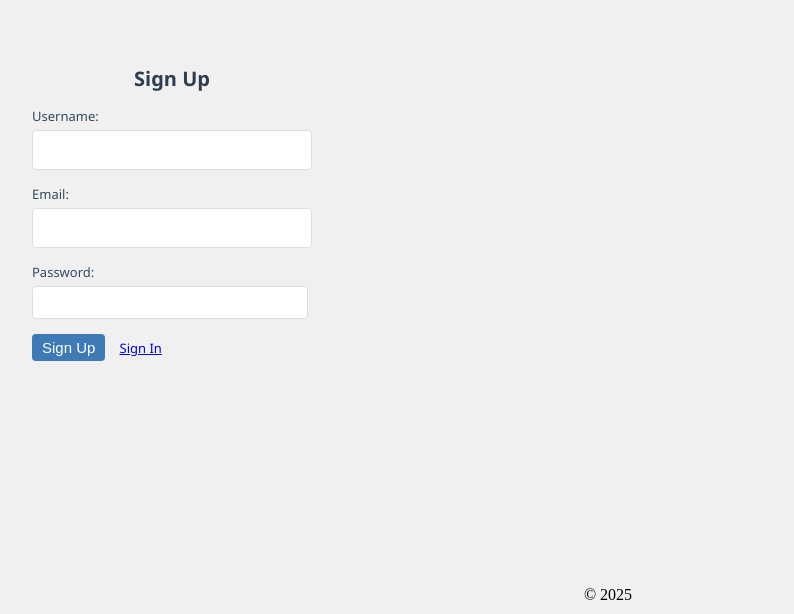
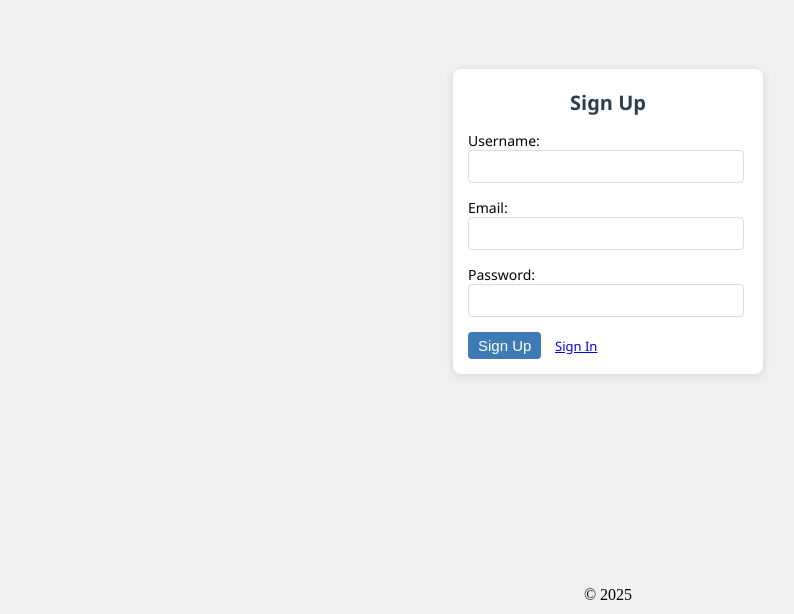
Before and after one commit to never-never-more/fastapi-project, a FastAPI app: page /registr in a window 1280 px wide. Shown: the part 56-670 px from the top of the page, without its empty margins (32-826 px from the left). Run offline with FastAPI, Linux system fonts and the light colour scheme.

Commit message:
css changes

```diff
--- a/static/site.css
+++ b/static/site.css
@@ -61,12 +61,12 @@ hr { /* линия между навбаром и остальным боди */
 }
 
 
-/* -------------- Login/Registration form --------------- */
+/* -------------- Forms --------------- */
 
 /* Общие стили формы */
 /* Компактная форма регистрации */
 .form-window {
-    /* max-width: 280px;       Максимальная ширина формы */
+    max-width: 280px;       /* Максимальная ширина формы */
     margin: 20px auto;      /* Отступы сверху/снизу 20px, по центру */
     padding: 15px;          /* Внутренние отступы формы */
     background: #ffffff;    /* Белый фон */
@@ -75,10 +75,7 @@ hr { /* линия между навбаром и остальным боди */
     font-family: 'Segoe UI', Tahoma, Geneva, Verdana, sans-serif; /* Шрифт */
     font-size: 14px;        /* Базовый размер текста */
 }
-.form-sign {
-    /* Максимальная ширина формы */
-    max-width: 280px;
-}
+
 /* Заголовок формы */
 .message {
     display: block;         /* Блочное отображение */
@@ -90,38 +87,10 @@ hr { /* линия между навбаром и остальным боди */
     margin-top: 5px;
 }
 
-/* Элементы формы */
 form p {
     margin-bottom: 12px; /* Отступ между блоками полей */
 }
 
-/* Метки и поля ввода */
-form label {
-    display: block;        /* Метка как блок (на отдельной строке) */
-    margin-top: 5px;
-    margin-bottom: 5px;    /* Отступ снизу */
-    font-weight: 500;      /* Средняя жирность */
-    color: #34495e;        /* Цвет текста */
-    font-size: 13px;       /* Размер шрифта */
-}
-
-
-form input[type="password"],
-form input[type="email"] {
-    width: 100%;          /* Ширина 100% от родителя */
-    max-width: 250px;     /* Максимальная ширина */
-    padding: 8px 12px;    /* Внутренние отступы */
-    border: 1px solid #ddd; /* Серая рамка */
-    border-radius: 4px;   /* Закругление углов */
-    font-size: 13px;      /* Размер шрифта */
-}
-
-/* Кнопка отправки */
-form input[type="submit"] {
-    padding: 8px 15px;    /* Размер кнопки */
-    font-size: 14px;      /* Размер текста */
-    margin-top: 5px;      /* Отступ сверху */
-}
 
 /* Ссылка "Войти" */
 form a {
@@ -267,7 +236,6 @@ form a {
 }
 
 .form-group {
-
     display: block;
     width: 100%;
     margin-bottom: 15px;
@@ -284,6 +252,17 @@ form a {
     resize: none;
 }
 
+form input[type="username"],
+form input[type="password"],
+form input[type="email"] {
+    width: 100%;          /* Ширина 100% от родителя */
+    max-width: 250px;     /* Максимальная ширина */
+    padding: 8px 12px;    /* Внутренние отступы */
+    border: 1px solid #ddd; /* Серая рамка */
+    border-radius: 4px;   /* Закругление углов */
+    font-size: 13px;      /* Размер шрифта */
+}
+
 .form-group textarea {
     min-height: 170px;
 }
--- a/templates/home.html
+++ b/templates/home.html
@@ -11,6 +11,8 @@
         <a href="{{ '/?show_form=true' if not show_form else '/' }}" class="btn btn-primary">
                 {{ 'Написать пост' if not show_form else 'Скрыть форму' }}</a>
         {% if show_form %}
+        <div class="marginbottom"></div>
+        <div class="post">
         <form action="/posts" method="post" enctype="multipart/form-data">
                 <h3> Написать пост </h3>
                 <div class="form-group">
@@ -25,6 +27,7 @@
                 </div>
                 <button type="submit" class="btn btn-primary">Отправить</button>
         </form>
+        </div>
         {% endif %}
         {% endif %}
 
--- a/templates/registr.html
+++ b/templates/registr.html
@@ -3,18 +3,18 @@
 Registration
 {% endblock %}
 {% block content %}
-<form action="" method="post" class="form-sign">
-    <p><span class="message">Sign Up</span></p>
+<form action="" method="post" class="form-window">
+    <span class="message">Sign Up</span>
     <div class="form-group">
         {% if error %}
             <span class="error"> {{ error }} </span>
         {% endif %}
         <label for="username">Username:</label>
-        <input type="text" class="form-control" id="username" name="username" required>
+        <input type="username" class="form-control" id="username" name="username" required>
     </div>
     <div class="form-group">
         <label for="email">Email:</label>
-        <input type="text" class="form-control" id="email" name="email" required>
+        <input type="email" class="form-control" id="email" name="email" required>
     </div>
 
     <div class="form-group">
```
Also changed, not shown: templates/login.html (+4 -4 lines), test.db.
